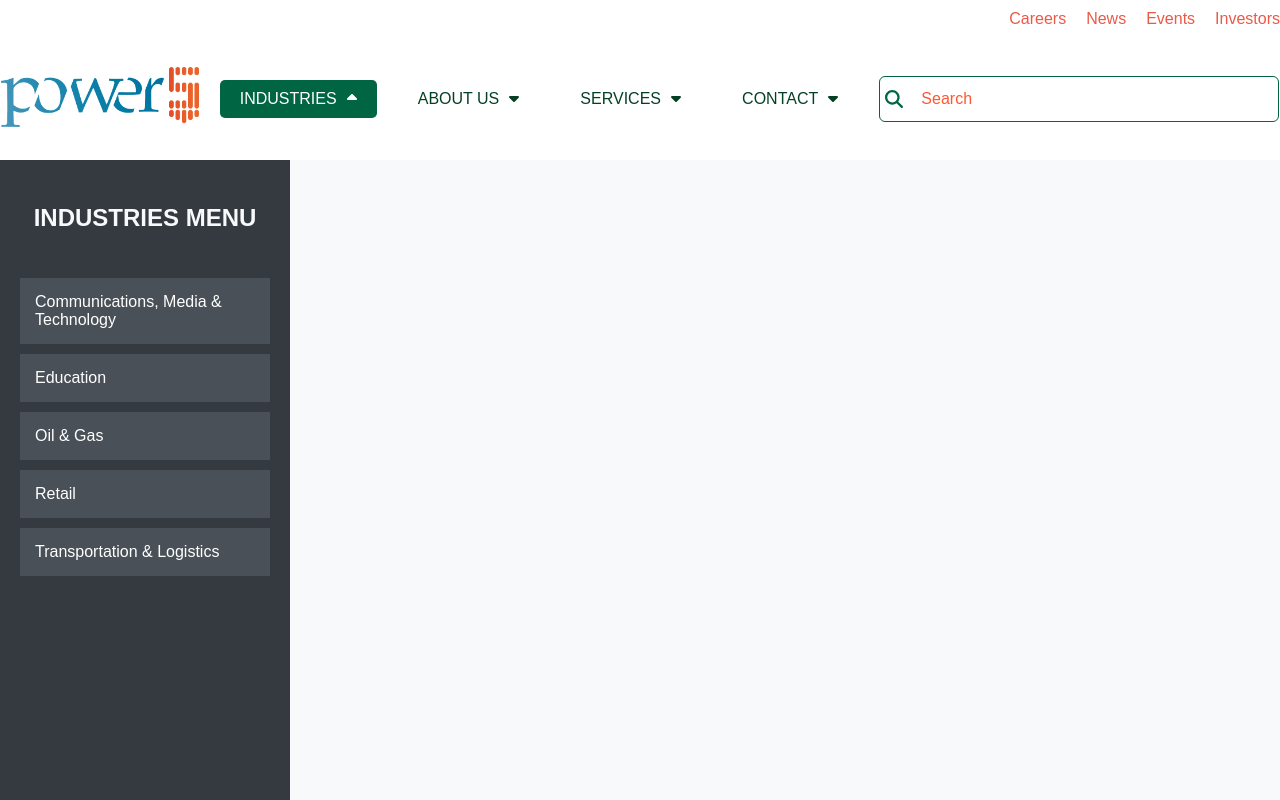
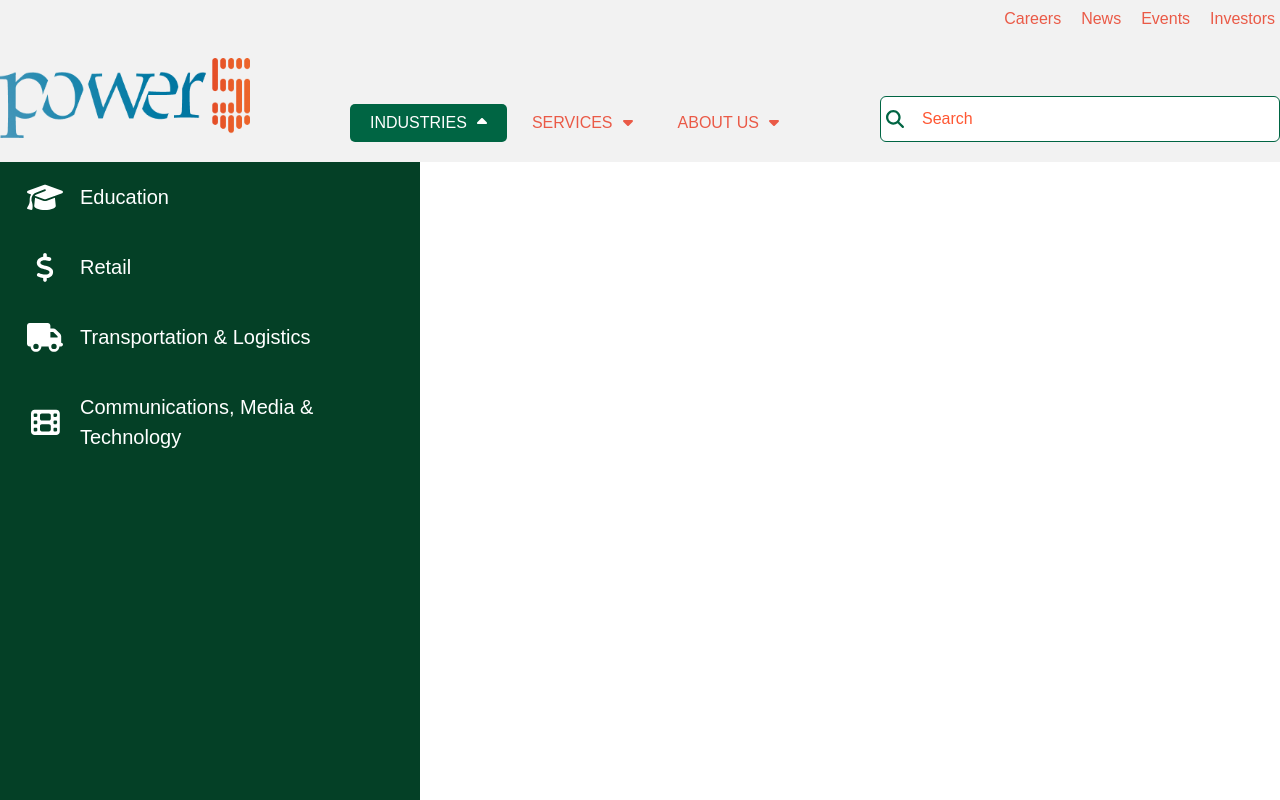
Before and after one commit to toanvo1/FE-Cognizant, a React (Create React App) app in the folder cognizant/: page / in a window 1280 px wide. Both pictures are taken after a click on the element "INDUSTRIES". Shown: the top 800 px of the page. Built offline with nearby package versions, Linux system fonts and the light colour scheme.

Commit message:
update dropdown

```diff
--- a/cognizant/src/component/Footer/Footer.js
+++ b/cognizant/src/component/Footer/Footer.js
@@ -48,14 +48,16 @@ function Footer({ formData = {}, handleChange }) {
                   required
                 />
               </div>
-
               <div className="form-group">
+                <div className="phone-input-container">
                   <input
                     type="tel"
                     name="phoneNumber"
                     placeholder="+84 Contact Number*"
                     required
+                    className="phone-input"
                   />
+                </div>
               </div>
               <div className="form-group">
                 <input
--- a/cognizant/src/component/Header/Header.js
+++ b/cognizant/src/component/Header/Header.js
@@ -81,88 +81,30 @@ const Header = () => {
       )}
     </div>
     <div className="header-2">
-          <div className="menu-icon" onClick={toggleMenu}>
-            <FontAwesomeIcon icon={faBars} />
-          </div>
       <div className="image">
         <img src={logo} alt="logo" className="logo" />
       </div>
-          {(!isMobile || menuOpen) && (
-            <>
-              <div>
-                <div
-                  className={`button ${
-                    selectedForm === "industries" ? "selected" : ""
-                  }`}
-                  onClick={() => handleClick("industries")}
-                >
+      <div className="nav-links">
+        <div className={`button ${selectedForm === "industries" ? "selected" : ""}`} onClick={() => handleClick("industries")}>
           INDUSTRIES
-                  <FontAwesomeIcon
-                    icon={
-                      selectedForm === "industries" ? faCaretUp : faCaretDown
-                    }
-                    className="icon"
-                  />
+          <FontAwesomeIcon icon={selectedForm === "industries" ? faCaretUp : faCaretDown} className="icon" />
+        </div>
+        <div className={`button ${selectedForm === "service" ? "selected" : ""}`} onClick={() => handleClick("service")}>
+          SERVICES
+          <FontAwesomeIcon icon={selectedForm === "service" ? faCaretUp : faCaretDown} className="icon" />
+        </div>
+        <div className={`button ${selectedForm === "about" ? "selected" : ""}`} onClick={() => handleClick("about")}>
+          ABOUT US
+          <FontAwesomeIcon icon={selectedForm === "about" ? faCaretUp : faCaretDown} className="icon" />
         </div>
       </div>
-              <div>
-                <div
-                  className={`button ${
-                    selectedForm === "about" ? "selected" : ""
-                  }`}
-                  onClick={() => handleClick("about")}
-                >
-                  ABOUT US
-                  <FontAwesomeIcon
-                    icon={selectedForm === "about" ? faCaretUp : faCaretDown}
-                    className="icon"
-                  />
-                </div>
-              </div>
-              <div>
-                <div
-                  className={`button ${
-                    selectedForm === "service" ? "selected" : ""
-                  }`}
-                  onClick={() => handleClick("service")}
-                >
-                  SERVICES
-                  <FontAwesomeIcon
-                    icon={selectedForm === "service" ? faCaretUp : faCaretDown}
-                    className="icon"
-                  />
-                </div>
-              </div>
-              <div>
-                <div
-                  className={`button ${
-                    selectedForm === "contact" ? "selected" : ""
-                  }`}
-                  onClick={() => handleClick("contact")}
-                >
-                  CONTACT
-                  <FontAwesomeIcon
-                    icon={selectedForm === "contact" ? faCaretUp : faCaretDown}
-                    className="icon"
-                  />
-                </div>
-              </div>
-            </>
-          )}
       <div className="search-container">
         <FontAwesomeIcon icon={faSearch} className="search-icon" />
-            <input
-              type="text"
-              placeholder="Search"
-              className="search-input-123"
-            />
+        <input type="text" placeholder="Search" className="search-input-123" />
       </div>
     </div>
     {(menuOpen || !isMobile) && (
-          <div
-            className={`form-container ${selectedForm ? "" : "hidden"}`}
-            ref={formRef}
-          >
+      <div className={`form-container ${selectedForm ? "" : "hidden"}`} ref={formRef}>
         {selectedForm === "industries" && <IndustriesForm />}
         {selectedForm === "service" && <ServiceForm />}
         {selectedForm === "about" && <AboutForm />}
--- a/cognizant/src/component/Header/MenuHeader/Menu/Contanct.js
+++ b/cognizant/src/component/Header/MenuHeader/Menu/Contanct.js
@@ -3,7 +3,7 @@ import React from 'react';
 const Contanct = () => {
   return (
     <div>
-      Contanct
+      Contanctaaa
     </div>
   );
 }
--- a/cognizant/src/component/Header/MenuHeader/Menu/IndustriesForm.js
+++ b/cognizant/src/component/Header/MenuHeader/Menu/IndustriesForm.js
@@ -1,4 +1,6 @@
 import React, { useState } from "react";
+import { FontAwesomeIcon } from "@fortawesome/react-fontawesome";
+import { faGraduationCap, faDollarSign, faTruck, faFilm } from "@fortawesome/free-solid-svg-icons";
 import Communication from "../Content/IndustriesContent/Communication";
 import Education from "../Content/IndustriesContent/Education";
 import Oils from "../Content/IndustriesContent/Oils";
@@ -15,47 +17,57 @@ const IndustriesForm = () => {
   return (
     <div className="industries-form">
       <div className="sidebar">
-        <h3>Industries Menu</h3>
         <ul>
           <li>
-            <button onClick={() => handleSectionClick("mediatechlogy")}>
-              Communications, Media & Technology
+            <button
+              className={activeSection === "education" ? "active" : ""}
+              onClick={() => handleSectionClick("education")}
+            >
+              <span className="icon">
+                <FontAwesomeIcon icon={faGraduationCap} />
+              </span>
+              <span className="button-text">Education</span>
             </button>
           </li>
           <li>
-            <button onClick={() => handleSectionClick("education")}>
-              Education
+            <button
+              className={activeSection === "retail" ? "active" : ""}
+              onClick={() => handleSectionClick("retail")}
+            >
+              <span className="icon">
+                <FontAwesomeIcon icon={faDollarSign} />
+              </span>
+              <span className="button-text">Retail</span>
             </button>
           </li>
           <li>
-            <button onClick={() => handleSectionClick("oilgas")}>
-              Oil & Gas
+            <button
+              className={activeSection === "transportation" ? "active" : ""}
+              onClick={() => handleSectionClick("transportation")}
+            >
+              <span className="icon">
+                <FontAwesomeIcon icon={faTruck} />
+              </span>
+              <span className="button-text">Transportation & Logistics</span>
             </button>
           </li>
           <li>
-            <button onClick={() => handleSectionClick("retail")}>Retail</button>
-          </li>
-          <li>
-            <button onClick={() => handleSectionClick("transportation")}>
-              Transportation & Logistics
+            <button
+              className={activeSection === "mediatechlogy" ? "active" : ""}
+              onClick={() => handleSectionClick("mediatechlogy")}
+            >
+              <span className="icon">
+                <FontAwesomeIcon icon={faFilm} />
+              </span>
+              <span className="button-text">Communications, Media & Technology</span>
             </button>
           </li>
         </ul>
       </div>
       <div className="content">
-        {activeSection === "mediatechlogy" && (
-          <div id="mediatechlogy">
-            <Communication />
-          </div>
-        )}
         {activeSection === "education" && (
           <div id="education">
             <Education />
-          </div>
-        )}
-        {activeSection === "oilgas" && (
-          <div id="oilgas">
-            <Oils />
           </div>
         )}
         {activeSection === "retail" && (
@@ -68,6 +80,16 @@ const IndustriesForm = () => {
             <Transportation />
           </div>
         )}
+        {activeSection === "mediatechlogy" && (
+          <div id="mediatechlogy">
+            <Communication />
+          </div>
+        )}
+        {activeSection === "oilgas" && (
+          <div id="oilgas">
+            <Oils />
+          </div>
+        )}
       </div>
     </div>
   );
--- a/cognizant/src/component/Header/MenuHeader/Menu/MenuForm.css
+++ b/cognizant/src/component/Header/MenuHeader/Menu/MenuForm.css
@@ -9,77 +9,89 @@
 
 /* Sidebar */
 .sidebar {
-  width: 250px;
-  background-color: #343a40;
+  width: 420px; /* Chiều rộng sidebar */
+  background-color: #044026; /* Màu nền sidebar */
   color: #fff;
-  padding: 20px;
-  box-shadow: 2px 0 5px rgba(0, 0, 0, 0.5);
   display: flex;
   flex-direction: column;
-  transition: transform 0.9s ease; /* Hiệu ứng chuyển động khi mở/đóng */
-  opacity: 1;
-}
-.sidebar.hidden {
-  transform: translateX(-100%); /* Đưa sidebar ra ngoài màn hình khi đóng */
-  opacity: 0; /* Mờ dần khi đóng */
-  pointer-events: none; /* Ngăn không cho sidebar nhận sự kiện chuột khi bị đóng */
-}
-.sidebar h3 {
-  margin-bottom: 20px;
-  font-size: 1.5em;
-  font-weight: bold;
-  text-align: center;
-  color: #f8f9fa;
-  text-transform: uppercase;
 }
 
 .sidebar ul {
   list-style-type: none;
   padding: 0;
+  margin: 0;
 }
 
 .sidebar li {
-  margin: 10px 0;
+  margin: 0;
+  padding: 0;
+
 }
 
 .sidebar button {
   width: 100%;
-  background-color: #495057;
+  background-color: transparent;
   color: #fff;
   border: none;
-  padding: 15px;
-  text-align: left;
-  font-size: 1em;
+  padding: 20px ; /* Điều chỉnh padding để khoảng cách đều hơn */
+  font-size: 1.2em;
   cursor: pointer;
-  transition: background-color 0.3s ease, transform 0.3s ease;
+  display: flex;
+  align-items: center;
+  justify-content: flex-start; /* Đảm bảo icon và văn bản bắt đầu từ đầu */
+  transition: background-color 0.3s ease, color 0.3s ease;
+  min-height: 60px; /* Đảm bảo chiều cao nút nhất quán */
 }
 
-.sidebar button:hover {
-  background-color: #6c757d;
-  transform: translateX(10px);
+/* Styling for the Icon */
+.sidebar button .icon {
+  margin-right: 10px; /* Khoảng cách giữa icon và văn bản */
+  font-size: 1.5em; /* Kích thước icon */
+  width: 30px; /* Đặt chiều rộng cho icon */
+  height: 30px; /* Đặt chiều cao cho icon */
+  transition: transform 0.3s ease; /* Hiệu ứng khi hover */
+  flex-shrink: 0; /* Đảm bảo icon không bị co lại */
+  display: flex; /* Đảm bảo icon luôn căn giữa theo chiều dọc */
+  align-items: center; /* Căn giữa icon theo chiều dọc */
+  justify-content: center; /* Đảm bảo icon căn giữa trong vùng của nó */
 }
 
-.sidebar button:focus {
-  outline: none;
-  background-color: #6c757d;
+/* Styling for the Text */
+.sidebar button .button-text {
+  flex-grow: 1; /* Đảm bảo văn bản chiếm hết không gian còn lại */
+  text-align: left; /* Căn trái văn bản */
+  display: flex;
+  padding-left: 10px; /* Tạo khoảng cách giữa icon và văn bản */
+  align-items: center; /* Căn giữa văn bản theo chiều dọc */
+  font-size: 20px;
+  line-height: 1.5em; /* Đảm bảo khoảng cách dòng đồng đều */
 }
 
-/* Content */
+/* Hover and Active States */
+.sidebar button:hover,
+.sidebar button.active {
+  background-color: #fff; /* Màu nền trắng khi hover hoặc active */
+  color: #044026; /* Màu văn bản và icon chuyển thành màu nền sidebar khi hover hoặc active */
+}
+
+.sidebar button:hover .icon,
+.sidebar button.active .icon {
+  transform: scale(1.1); /* Tăng kích thước icon khi hover */
+}
+
+.sidebar button:last-child {
+  border-bottom: none; /* Loại bỏ viền dưới cùng của nút cuối cùng */
+}
+
+/* Nội dung */
 .content {
   flex: 1;
   padding: 40px;
-  background-color: #f8f9fa;
+  background-color: #ffffff;
   overflow-y: auto; /* Để cuộn nội dung nếu vượt quá chiều cao */
 }
 
-.content div {
-  margin-bottom: 50px;
-}
-
-.content div:last-child {
-  margin-bottom: 0;
-}
-
+/* Định dạng responsive */
 @media (max-width: 768px) {
   .industries-form {
     flex-direction: column;
@@ -92,5 +104,14 @@
 
   .sidebar button {
     text-align: center;
+    justify-content: center;
+  }
+
+  .sidebar button .icon {
+    margin-right: 0;
+  }
+
+  .sidebar button .button-text {
+    text-align: center;
   }
 }
--- a/cognizant/src/component/Header/header.css
+++ b/cognizant/src/component/Header/header.css
@@ -10,25 +10,30 @@
   flex-direction: row;
   align-items: flex-end;
   justify-content: flex-end;
-  padding: 10px 0;
+  padding: 10px 5px;
   gap: 20px;
+  background-color: #f2f2f2; /* Màu xám nền giống hình ảnh */
   color: #ea5a47;
   text-decoration: none;
 }
 .header-2 {
   display: flex;
-  flex-direction: row;
-  align-items: center;
-  justify-content: space-around;
-  padding: 10px 0;
-  gap: 20px;
+  align-items: flex-end; /* Căn chỉnh logo và các nút điều hướng xuống đáy */
+  padding: 20px 0px;
+  background-color: #f2f2f2; /* Màu xám nền giống hình ảnh */
 }
-.image {
+.nav-links {
+  display: flex;
+  align-items: flex-end;
+  gap: 5px;
+  padding-left: 100px;
+  color: #ea5a47;
 }
+
 .logo {
-  width: 198px;
-  height: 98px;
-  object-fit: contain;
+  width: 250px;
+  height: 80px;
+
 }
 .button {
   /* display: inline-block; */
@@ -60,6 +65,8 @@
   box-sizing: border-box;
   width: 100%;
   max-width: 400px; /* Chiều rộng tối đa trên màn hình lớn */
+  margin-left: auto; /* Đẩy khung tìm kiếm sang bên phải */
+  background-color: #ffffff;
   /* Căn giữa container */
 }
 
```
Also changed, not shown: cognizant/src/component/Footer/Style/Footer.css (+13 -3 lines). Lines whose indentation alone changed are shown as unchanged.
